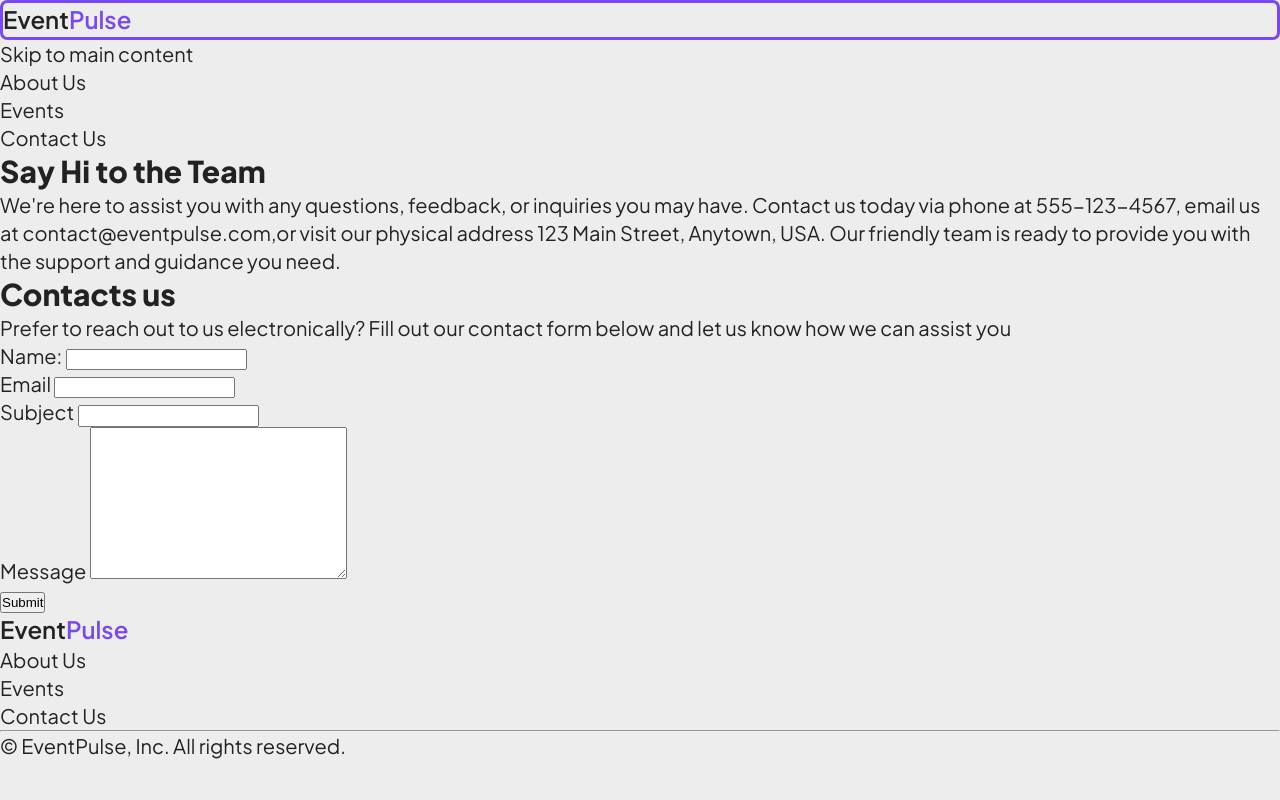
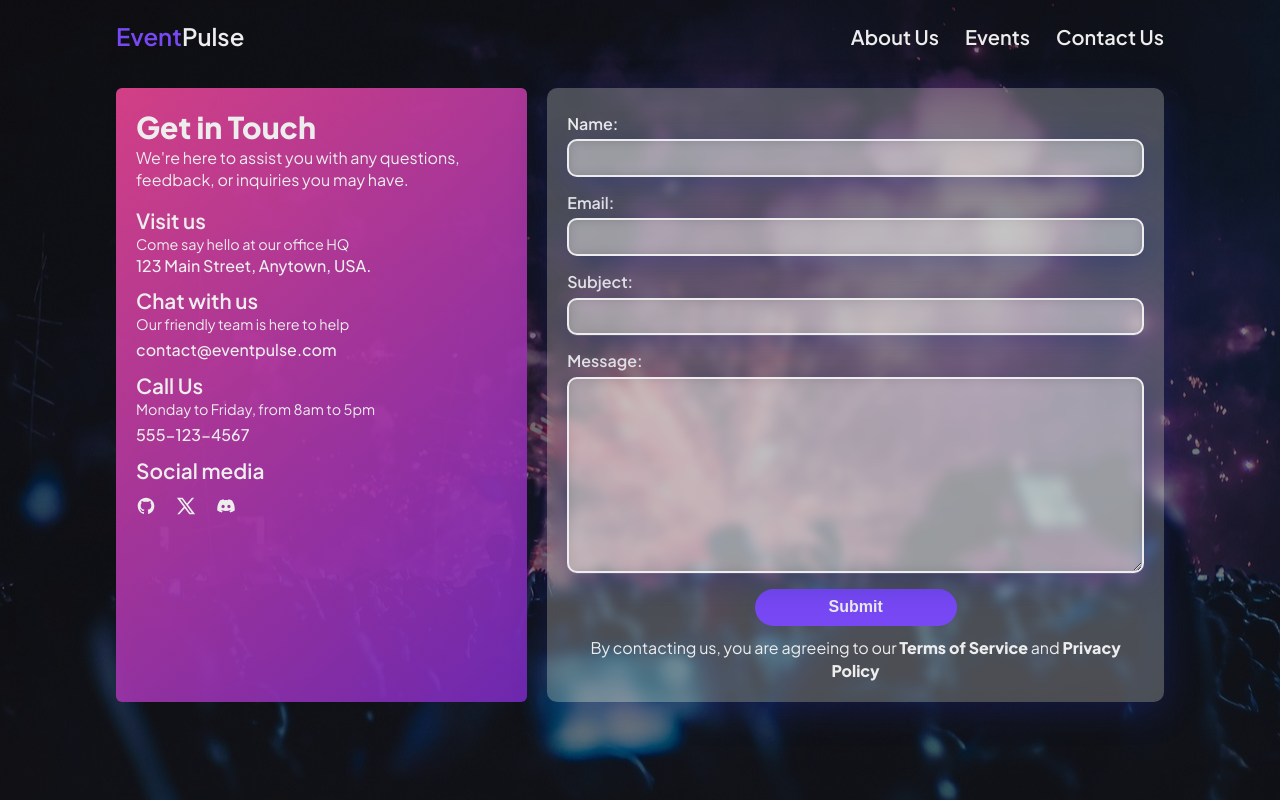
Before and after one commit to Owanate/event-pulse, a website built with Vite: page src/pages/contact.html in a window 1280 px wide. Shown: the top 800 px of the page. Built offline with nearby package versions, Linux system fonts and the light colour scheme.

Commit message:
Style the contacts page.

```diff
--- a/src/pages/contact.html
+++ b/src/pages/contact.html
@@ -4,89 +4,84 @@
     <meta charset="UTF-8" />
     <meta name="viewport" content="width=device-width, initial-scale=1.0" />
     <title>EventPulse</title>
-    <link rel="icon" href="../../public/icon.svg" type="image/x-icon">
-    <link rel="stylesheet" href="./../styles/main.scss">
+    <link rel="icon" href="../../public/icon.svg" type="image/x-icon" />
+    <link rel="stylesheet" href="./../styles/main.scss" />
   </head>
-  <body>
-    <header>
-      <p class="logo">
-        <a href="../../index.html"> Event<span>Pulse</span> </a>
-      </p>
-      <a class="skip-link" href='#main'>Skip to main content</a>
-      <nav>
-        <ul>
-          <li><a href="about.html">About Us</a></li>
-          <li><a href="events.html">Events</a></li>
-          <li><a href="contact.html">Contact Us</a></li>
+  <body class="contact-body">
+    <header class="container flex header">
+      <a href="index.html" class="logo"> <span>Event</span>Pulse </a>
+      <!-- <a class="skip-link" href='#main'>Skip to main content</a> -->
+      <button
+        class="nav-toggle"
+        aria-label="open navigation"
+        aria-controls="primary-navigation"
+        aria-expanded="false"
+      >
+        <svg
+          xmlns="http://www.w3.org/2000/svg"
+          width="16"
+          height="16"
+          fill="currentColor"
+          class="bi bi-list"
+          viewBox="0 0 16 16"
+          aria-hidden="true"
+        >
+          <path
+            fill-rule="evenodd"
+            d="M2.5 12a.5.5 0 0 1 .5-.5h10a.5.5 0 0 1 0 1H3a.5.5 0 0 1-.5-.5m0-4a.5.5 0 0 1 .5-.5h10a.5.5 0 0 1 0 1H3a.5.5 0 0 1-.5-.5m0-4a.5.5 0 0 1 .5-.5h10a.5.5 0 0 1 0 1H3a.5.5 0 0 1-.5-.5"
+          />
+        </svg>
+      </button>
+      <nav class="navbar">
+        <ul class="flex nav-list">
+          <li class="nav-item">
+            <a href="about.html" class="nav-link">About Us</a>
+          </li>
+          <li class="nav-item">
+            <a href="events.html" class="nav-link">Events</a>
+          </li>
+          <li class="nav-item">
+            <a href="contact.html" class="nav-link">Contact Us</a>
+          </li>
         </ul>
       </nav>
     </header>
 
-    <main id="main">
-      <section>
-        <div>
-          <h1>Say Hi to the Team</h1>
+    <main class="container flex main-contact" id="main">
+      <section class="contact-info">
+        <div class="info-heading">
+          <h2>Get in Touch</h2>
           <p>
-            We're here to assist you with any questions, feedback, or inquiries you may have. Contact us today via phone at <a href="tel:+555-123-4567">555-123-4567</a>, email us at <a href="mailto:contact@eventpulse.com">contact@eventpulse.com</a>,or visit our physical address 123 Main Street, Anytown, USA. Our friendly team is ready to provide you with the support and guidance you need.
+            We're here to assist you with any questions, feedback, or inquiries
+            you may have.
           </p>
         </div>
-        <div>
-          <h2>Contacts us</h2>
-          <p>
-            Prefer to reach out to us electronically? Fill out our contact form
-            below and let us know how we can assist you
-          </p>
-          <form action="">
-            <div>
-              <label for="name">Name:</label>
-              <input type="text" name="name" id="name" />
+        <div class="info-group">
+          <h3>Visit us</h3>
+          <p class="info">Come say hello at our office HQ</p>
+          <p class="address">123 Main Street, Anytown, USA.</p>
         </div>
-            <div>
-              <label for="email">Email</label>
-              <input type="email" name="email" id="email" />
+        <div class="info-group">
+          <h3>Chat with us</h3>
+          <p class="info">Our friendly team is here to help</p>
+          <a href="mailto:contact@eventpulse.com">contact@eventpulse.com</a>
         </div>
-            <div>
-              <label for="subject">Subject</label>
-              <input type="text" name="subject" id="subject" />
+        <div class="info-group">
+          <h3>Call Us</h3>
+          <p class="info">Monday to Friday, from 8am to 5pm</p>
+          <a href="tel:+555-123-4567">555-123-4567</a>
         </div>
-            <div>
-              <label for="message">Message</label>
-              <textarea
-                name="message"
-                id="message"
-                cols="30"
-                rows="10"
-              ></textarea>
-            </div>
-            <button type="submit">Submit</button>
-          </form>
-        </div>
-      </section>
-    </main>
-
-    <footer>
-      <div>
-        <p class="logo">
-          <a href="index.html"> Event<span>Pulse</span> </a>
-        </p>
-        <ul>
-          <li><a href="about.html">About Us</a></li>
-          <li><a href="events.html">Events</a></li>
-          <li><a href="contact.html">Contact Us</a></li>
-        </ul>
-      </div>
-      <hr />
-      <div>
-        <p>
-          &copy; <span id="year"></span> EventPulse, Inc. All rights reserved.
-        </p>
-        <ul>
+        <div class="info-group">
+          <h3>Social media</h3>
+          <ul class="flex list-icons">
             <li>
               <a href="" aria-label="Go to Github">
                 <svg
                   xmlns="http://www.w3.org/2000/svg"
                   viewBox="0 0 24 24"
                   aria-hidden="true"
+                  width="20"
+                  height="20"
                 >
                   <path
                     d="M12.001 2C6.47598 2 2.00098 6.475 2.00098 12C2.00098 16.425 4.86348 20.1625 8.83848 21.4875C9.33848 21.575 9.52598 21.275 9.52598 21.0125C9.52598 20.775 9.51348 19.9875 9.51348 19.15C7.00098 19.6125 6.35098 18.5375 6.15098 17.975C6.03848 17.6875 5.55098 16.8 5.12598 16.5625C4.77598 16.375 4.27598 15.9125 5.11348 15.9C5.90098 15.8875 6.46348 16.625 6.65098 16.925C7.55098 18.4375 8.98848 18.0125 9.56348 17.75C9.65098 17.1 9.91348 16.6625 10.201 16.4125C7.97598 16.1625 5.65098 15.3 5.65098 11.475C5.65098 10.3875 6.03848 9.4875 6.67598 8.7875C6.57598 8.5375 6.22598 7.5125 6.77598 6.1375C6.77598 6.1375 7.61348 5.875 9.52598 7.1625C10.326 6.9375 11.176 6.825 12.026 6.825C12.876 6.825 13.726 6.9375 14.526 7.1625C16.4385 5.8625 17.276 6.1375 17.276 6.1375C17.826 7.5125 17.476 8.5375 17.376 8.7875C18.0135 9.4875 18.401 10.375 18.401 11.475C18.401 15.3125 16.0635 16.1625 13.8385 16.4125C14.201 16.725 14.5135 17.325 14.5135 18.2625C14.5135 19.6 14.501 20.675 14.501 21.0125C14.501 21.275 14.6885 21.5875 15.1885 21.4875C19.259 20.1133 21.9999 16.2963 22.001 12C22.001 6.475 17.526 2 12.001 2Z"
@@ -100,6 +95,8 @@
                   xmlns="http://www.w3.org/2000/svg"
                   viewBox="0 0 24 24"
                   aria-hidden="true"
+                  width="20"
+                  height="20"
                 >
                   <path
                     d="M8 2H1L9.26086 13.0145L1.44995 21.9999H4.09998L10.4883 14.651L16 22H23L14.3917 10.5223L21.8001 2H19.1501L13.1643 8.88578L8 2ZM17 20L5 4H7L19 20H17Z"
@@ -113,6 +110,8 @@
                   xmlns="http://www.w3.org/2000/svg"
                   viewBox="0 0 24 24"
                   aria-hidden="true"
+                  width="20"
+                  height="20"
                 >
                   <path
                     d="M19.3034 5.33716C17.9344 4.71103 16.4805 4.2547 14.9629 4C14.7719 4.32899 14.5596 4.77471 14.411 5.12492C12.7969 4.89144 11.1944 4.89144 9.60255 5.12492C9.45397 4.77471 9.2311 4.32899 9.05068 4C7.52251 4.2547 6.06861 4.71103 4.70915 5.33716C1.96053 9.39111 1.21766 13.3495 1.5891 17.2549C3.41443 18.5815 5.17612 19.388 6.90701 19.9187C7.33151 19.3456 7.71356 18.73 8.04255 18.0827C7.41641 17.8492 6.82211 17.5627 6.24904 17.2231C6.39762 17.117 6.5462 17.0003 6.68416 16.8835C10.1438 18.4648 13.8911 18.4648 17.3082 16.8835C17.4568 17.0003 17.5948 17.117 17.7434 17.2231C17.1703 17.5627 16.576 17.8492 15.9499 18.0827C16.2789 18.73 16.6609 19.3456 17.0854 19.9187C18.8152 19.388 20.5875 18.5815 22.4033 17.2549C22.8596 12.7341 21.6806 8.80747 19.3034 5.33716ZM8.5201 14.8459C7.48007 14.8459 6.63107 13.9014 6.63107 12.7447C6.63107 11.5879 7.45884 10.6434 8.5201 10.6434C9.57071 10.6434 10.4303 11.5879 10.4091 12.7447C10.4091 13.9014 9.57071 14.8459 8.5201 14.8459ZM15.4936 14.8459C14.4535 14.8459 13.6034 13.9014 13.6034 12.7447C13.6034 11.5879 14.4323 10.6434 15.4936 10.6434C16.5442 10.6434 17.4038 11.5879 17.3825 12.7447C17.3825 13.9014 16.5548 14.8459 15.4936 14.8459Z"
@@ -122,6 +121,41 @@
             </li>
           </ul>
         </div>
-    </footer>
+      </section>
+
+      <section class="contact-form">
+        <p class="visually-hidden" id="form-description">Prefer to reach out to us electronically? Fill out our contact form below and let us know how we can assist you</p>
+        <form action="" aria-describedby="form-description">
+          <div class="input-group">
+            <label for="name">Name:</label>
+            <input type="text" name="name" id="name" />
+          </div>
+          <div class="input-group">
+            <label for="email">Email:</label>
+            <input type="email" name="email" id="email" />
+          </div>
+          <div class="input-group">
+            <label for="subject">Subject:</label>
+            <input type="text" name="subject" id="subject" />
+          </div>
+          <div class="input-group">
+            <label for="message">Message:</label>
+            <textarea
+              name="message"
+              id="message"
+              cols="30"
+              rows="10"
+            ></textarea>
+          </div>
+          <div class="grid">
+            <button type="submit" class="btn">Submit</button>
+          </div>
+        </form>
+        <p class="disclaimer">
+          By contacting us, you are agreeing to our
+          <a href="">Terms of Service</a> and <a href="">Privacy Policy</a>
+        </p>
+      </section>
+    </main>
   </body>
 </html>
--- a/src/styles/main.scss
+++ b/src/styles/main.scss
@@ -19,4 +19,5 @@
 
 @import
   'pages/home',
-  'pages/about';
+  'pages/about',
+  'pages/contact';
--- /dev/null
+++ b/src/styles/pages/_contact.scss
@@ -0,0 +1,113 @@
+.contact-body {
+    background: url('../../../public/contact-bg.jpg') center center/cover no-repeat;
+    background-color: rgba(0, 0, 0, 0.5);
+    background-blend-mode: darken;
+    color: $light-grey;
+
+    @media (min-width: 800px) {
+        padding-inline: 3em;
+    }
+}
+.main-contact {
+    flex-direction: column;
+    @media (min-width: 800px) {
+        flex-direction: row;
+    }
+}
+.contact-info {
+    background: url('../../../public/about-bg.svg');
+    padding: 1em 0.6em 1em 1em;
+    border-radius: 0.3em;
+    @media (min-width: 800px) {
+        width: 40%;
+    }
+}
+.info-heading {
+    margin-block-end: 0.8em;
+    p {
+        font-size: 1rem;
+    }
+}
+.info-group {
+    margin-block-end: 0.5em;
+    h3 {
+        font-size: 1.3rem;
+        font-weight: 600;
+    }
+    a {
+        color: $light-grey;
+        font-size: 1rem;
+        font-weight: 500;
+        @include on-event {
+            padding: 0.1em;
+            border-radius: 0.3em;
+            border: 2px solid $light-grey;
+        }
+    }
+}
+.info {
+    font-size: 0.9rem;
+}
+.address {
+    font-size: 1rem;
+    font-weight: 500;
+}
+.list-icons {
+    margin-block-start: 0.5em;
+    svg {
+        fill: $light-grey;
+    }
+}
+
+.contact-form {
+    @include background;
+    padding: 1em;
+    .btn {
+        background-color: $brand-color;
+    }
+    .grid {
+        margin-block-start: 0.8em;
+        margin-inline: auto;
+        @media (min-width: 800px) {
+            width: 35%;
+        }
+    }
+    @media (min-width: 800px) {
+        width: 60%
+    }
+}
+.input-group {
+    margin-block-end: 0.5em;
+    label {
+        display: inline-block;
+        margin-block-end: 0.3em;
+        font-size: 1rem;
+        font-weight: 600;
+    }
+    input, textarea {
+        display: block;
+        width: 100%;
+        padding: 0.4em 0.8em;
+        border: 2px solid $light-grey;
+        @include background;
+        font-size: 1rem;
+        color: $light-grey;
+        @include on-event {
+            border: 2px solid $brand-color;
+        }
+    }
+}
+.disclaimer {
+    margin-block-start: 0.7em;
+    font-size: 1rem;
+    text-align: center;
+    a {
+        color: $light-grey;
+        font-weight: 700;
+        @include on-event {
+            padding: 0.1em;
+            border-radius: 0.3em;
+            border: 2px solid $brand-color;
+        }
+    }
+}
```
Also changed, not shown: index.html (+1 -5 lines), src/pages/about.html (+14 -17 lines), src/styles/base/_helpers.scss (+11 -0 lines), public/contact-bg.jpg (added), public/contact-bg1.jpg (renamed from public/about-services.jpg). Lines whose indentation alone changed are shown as unchanged.
